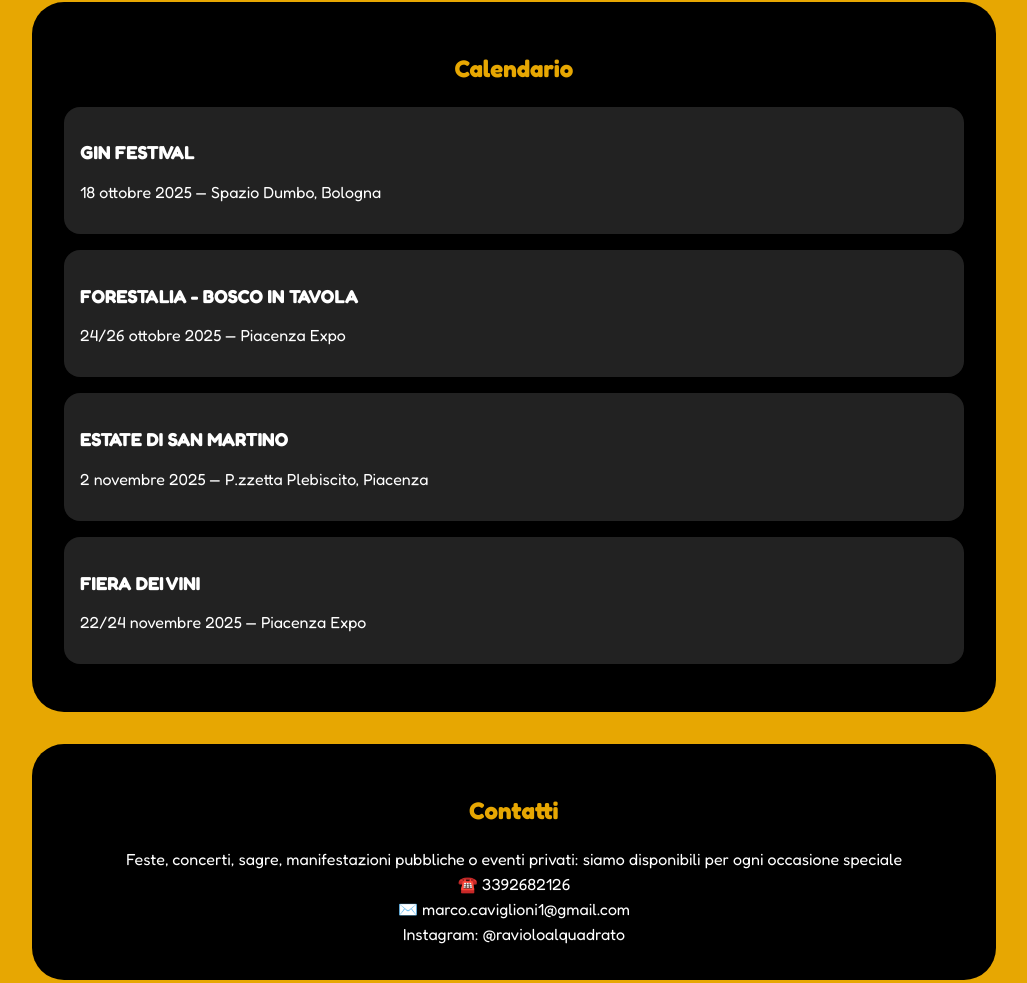
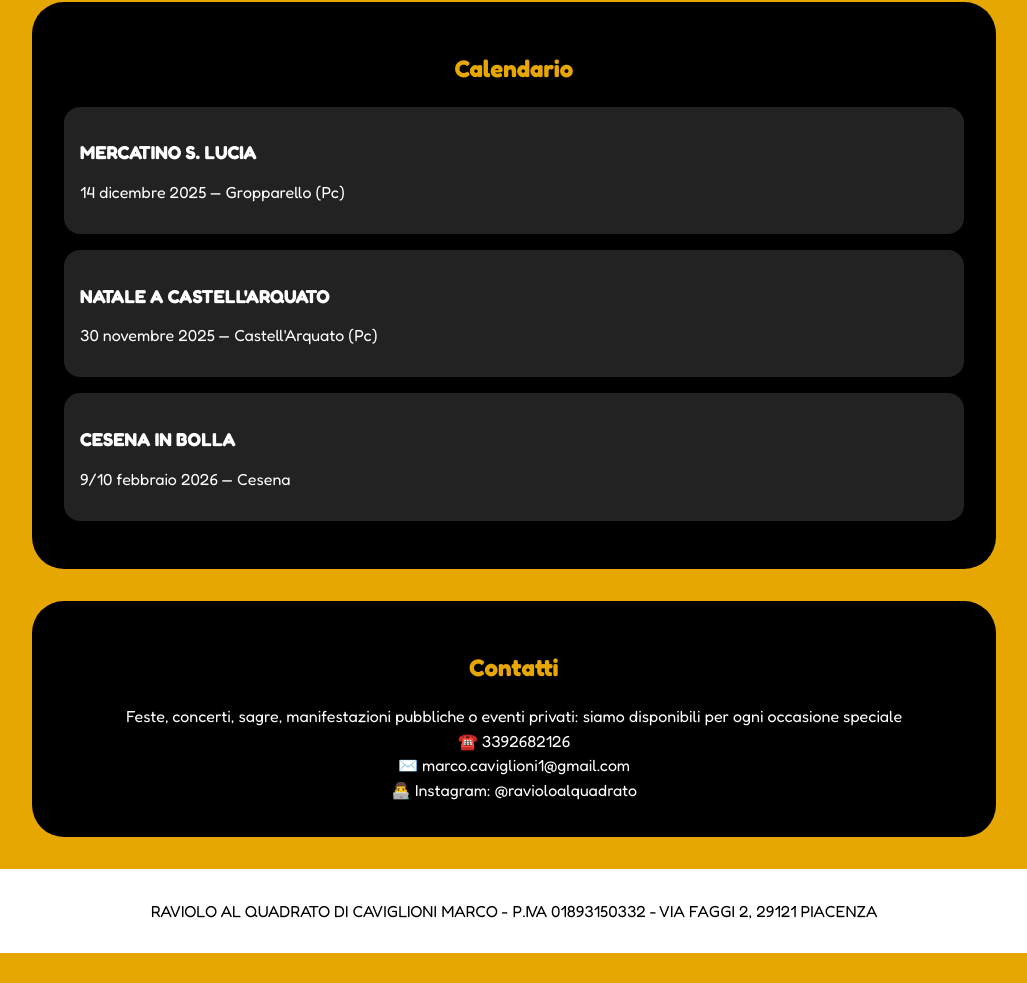
Before and after one commit to ttrenc/RAVIOLO2, a plain HTML site: page index.html in a window 1280 px wide. Shown: the part 3170-4153 px from the top of the page, without its empty margins (126-1153 px from the left). After the commit the page ends 4123 px from the top, so only its background shows below. Drawn offline with Linux system fonts and the light colour scheme.

Commit message:
Update event details and contact information

```diff
--- a/index.html
+++ b/index.html
@@ -111,10 +111,9 @@
   <!-- EVENTI -->
   <section id="eventi">
     <h2>Calendario</h2>
-    <div class="event"><h3>GIN FESTIVAL</h3><p>18 ottobre 2025 — Spazio Dumbo, Bologna</p></div>
-    <div class="event"><h3>FORESTALIA - BOSCO IN TAVOLA</h3><p>24/26 ottobre 2025 — Piacenza Expo</p></div>
-    <div class="event"><h3>ESTATE DI SAN MARTINO</h3><p>2 novembre 2025 — P.zzetta Plebiscito, Piacenza</p></div>
-    <div class="event"><h3>FIERA DEI VINI</h3><p>22/24 novembre 2025 — Piacenza Expo</p></div>
+    <div class="event"><h3>MERCATINO S. LUCIA</h3><p>14 dicembre 2025 — Gropparello (Pc) </p></div>
+        <div class="event"><h3>NATALE A CASTELL'ARQUATO</h3><p>30 novembre 2025 — Castell'Arquato (Pc) </p></div>
+    <div class="event"><h3>CESENA IN BOLLA</h3><p>9/10 febbraio 2026 — Cesena</p></div>
   </section>
 
   <!-- CONTATTI -->
@@ -123,7 +122,7 @@
     <p>Feste, concerti, sagre, manifestazioni pubbliche o eventi privati: siamo disponibili per ogni occasione speciale</p>
     <p>☎️ 3392682126</p>
     <p>✉️ marco.caviglioni1@gmail.com</p>
-    <p>Instagram: <a href="https://www.instagram.com/ravioloalquadrato" target="_blank">@ravioloalquadrato</a></p>
+    <p>👨‍💻 Instagram: <a href="https://www.instagram.com/ravioloalquadrato" target="_blank">@ravioloalquadrato</a></p>
   </section>
 
   <!-- FOOTER -->
```
